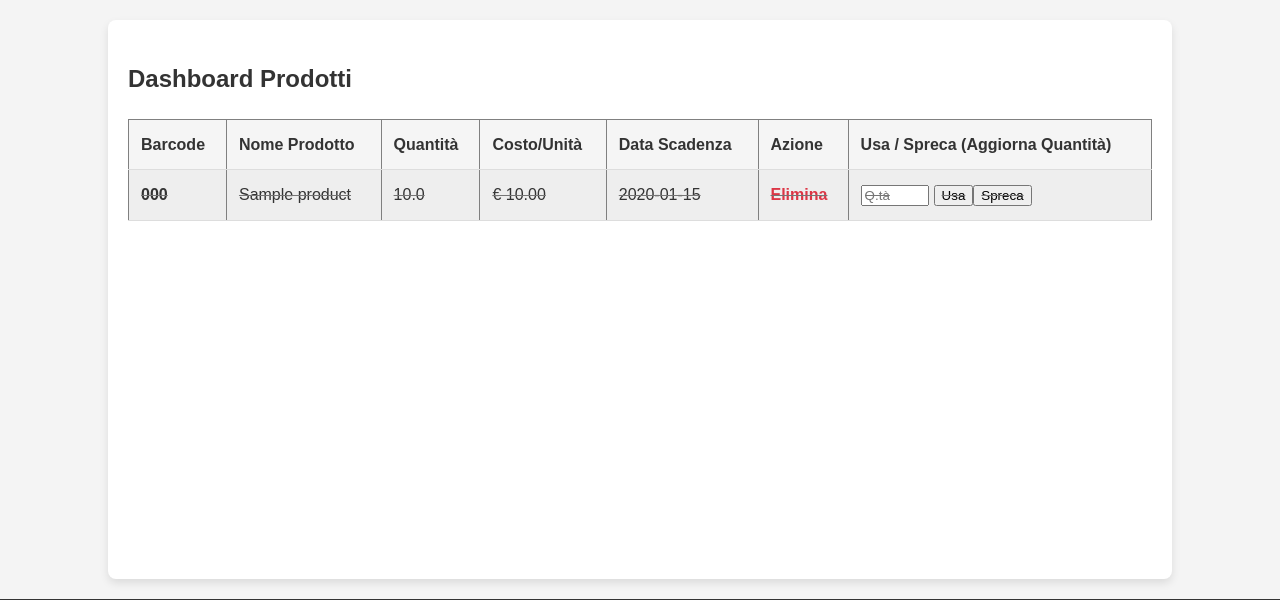
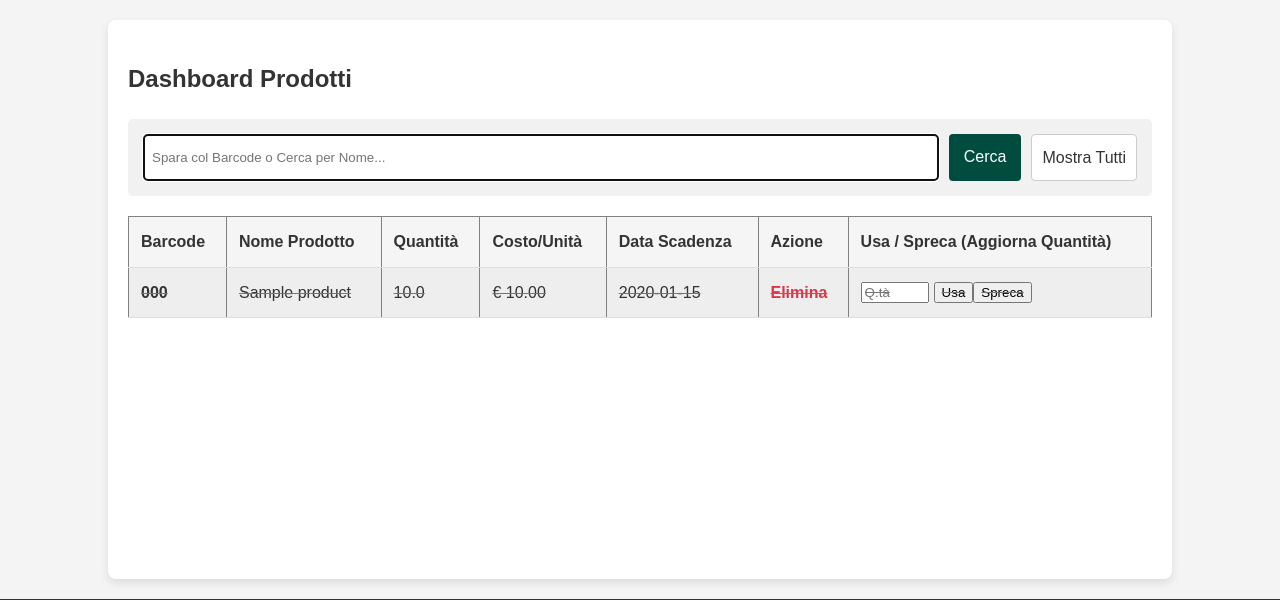
Before and after one commit to NicolaSaracino001/sustainable-inventory-app, a Flask app: page / in a window 1280 px wide. Shown: the part 111-711 px from the top of the page. Run offline with Flask 3, Linux system fonts and the light colour scheme; a user stored in the database is signed in; tables that the repository leaves empty hold one stand-in row (values such as "Sample post").

Commit message:
Fase 6B: Implement Scan-to-Search functionality.

```diff
--- a/src/routes/inventory.py
+++ b/src/routes/inventory.py
@@ -2,6 +2,7 @@
 from flask import Blueprint, render_template, request, redirect, url_for, flash
 from flask_login import login_required
 from datetime import datetime, date
+from sqlalchemy import or_
 from .. import db
 # 1b. IMPORTA ANCHE IL NUOVO MODELLO 'Log'
 from ..models.product import Product
@@ -19,7 +20,20 @@ inventory_bp = Blueprint(
 @inventory_bp.route('/')
 @login_required
 def dashboard():
-    products = Product.query.order_by(Product.expiry_date.asc()).all()
+    # Controlliamo se c'è una ricerca nell'URL (es. Search=1234)
+    search_query = request.args.get('search')
+    # Iniziamo la "query" di base (tutti i prodotti)
+    query = Product.query
+
+    if search_query:
+        query = query.filter(
+            or_(
+                Product.barcode == search_query,
+                Product.name.contains(search_query)
+            )
+        )
+    # Ordiamo per scadenza
+    products = query.order_by(Product.expiry_date.asc()).all()
     return render_template("dashboard.html", products=products, today=date.today())
 
 
--- a/src/templates/dashboard.html
+++ b/src/templates/dashboard.html
@@ -4,6 +4,16 @@
 
 {% block content %}
     <h2>Dashboard Prodotti</h2>
+    <div style="margin-bottom: 20px; background-color: #f1f1f1; padding: 15px; border-radius: 5px;">
+    <form action="{{ url_for('inventory_bp.dashboard') }}" method="GET" style="display: flex; gap: 10px;">
+        <input type="text" name="search" class="form-control" placeholder="Spara col Barcode o Cerca per Nome..." autofocus style="flex: 1;">
+
+        <button type="submit" class="btn-submit">Cerca</button>
+
+        <a href="{{ url_for('inventory_bp.dashboard') }}" style="padding: 10px; text-decoration: none; color: #333; border: 1px solid #ccc; border-radius: 4px; background: white;">Mostra Tutti</a>
+    </form>
+</div>
+
 
     <table border="1" width="100%">
         <thead>
```
